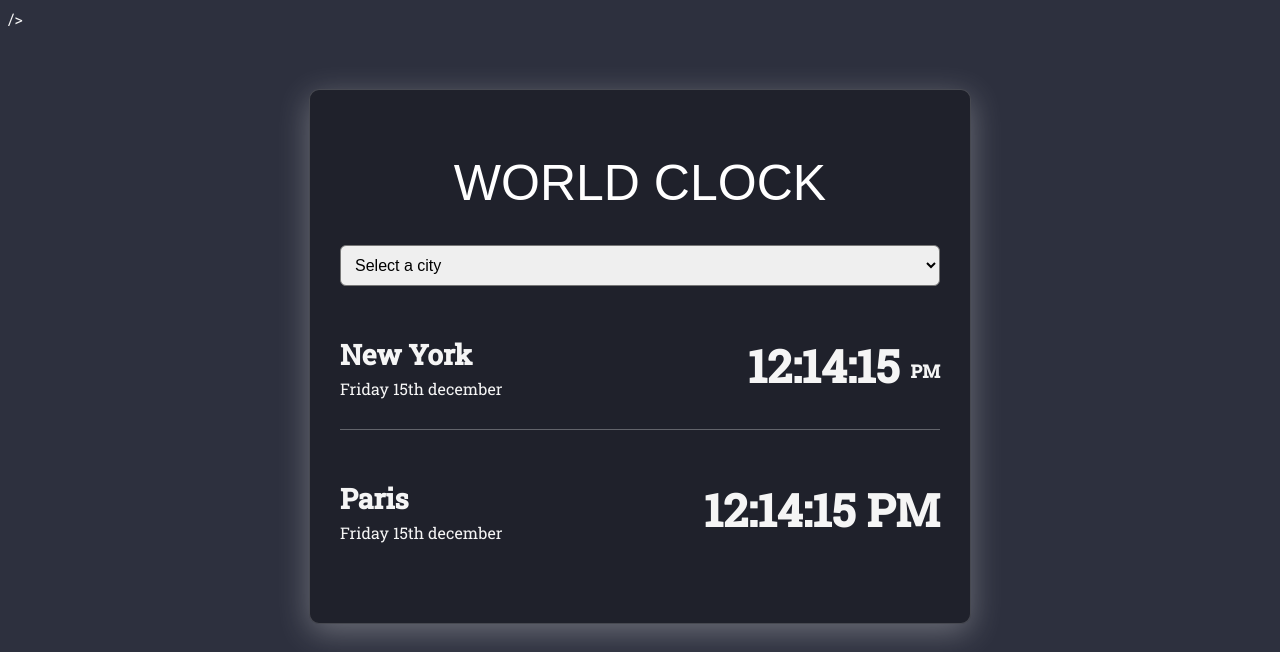
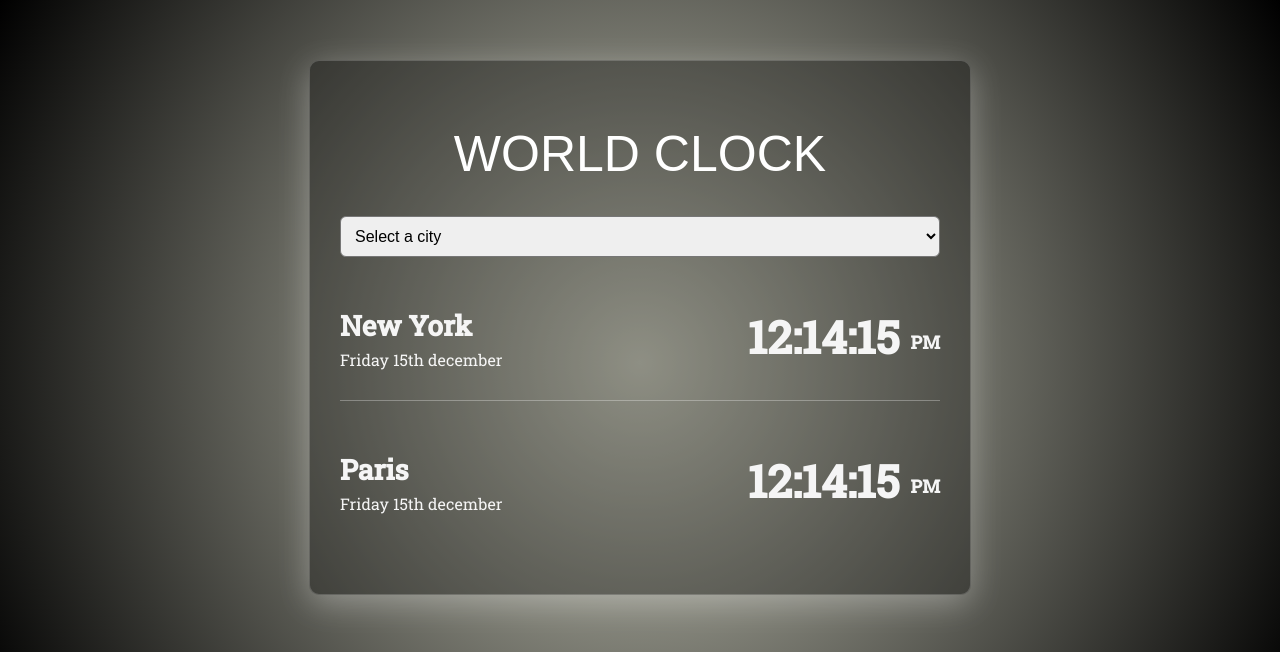
Before and after one commit to Joha-coding/world-clock, a plain HTML site: page index.html in a window 1280 px wide. Shown: the top 652 px of the page. Drawn offline with Linux system fonts and the light colour scheme; a web font is replaced by a local one.

Commit message:
Added radial gradient bg

```diff
--- a/index.html
+++ b/index.html
@@ -10,7 +10,6 @@
     <link
       href="https://fonts.googleapis.com/css2?family=Roboto+Slab:wght@300;400;500&family=Tilt+Neon&display=swap"
       rel="stylesheet"
-    />
     />
   </head>
   <body>
@@ -35,7 +34,7 @@
           <h2>Paris</h2>
           <div class="date">Friday 15th december</div>
         </div>
-        <div class="time">12:14:15 PM</div>
+        <div class="time">12:14:15 <small>PM</small></div>
       </div>
     </div>
     <footer>
--- a/src/style.css
+++ b/src/style.css
@@ -1,5 +1,10 @@
 body {
-  background-color: #2d303e;
+  background: radial-gradient(
+    circle,
+    rgba(204, 205, 189, 1) 0%,
+    rgba(0, 0, 0, 1) 100%
+  );
+  background-size: contain;
   color: whitesmoke;
   font-family: "Roboto Slab", serif;
 }
```
